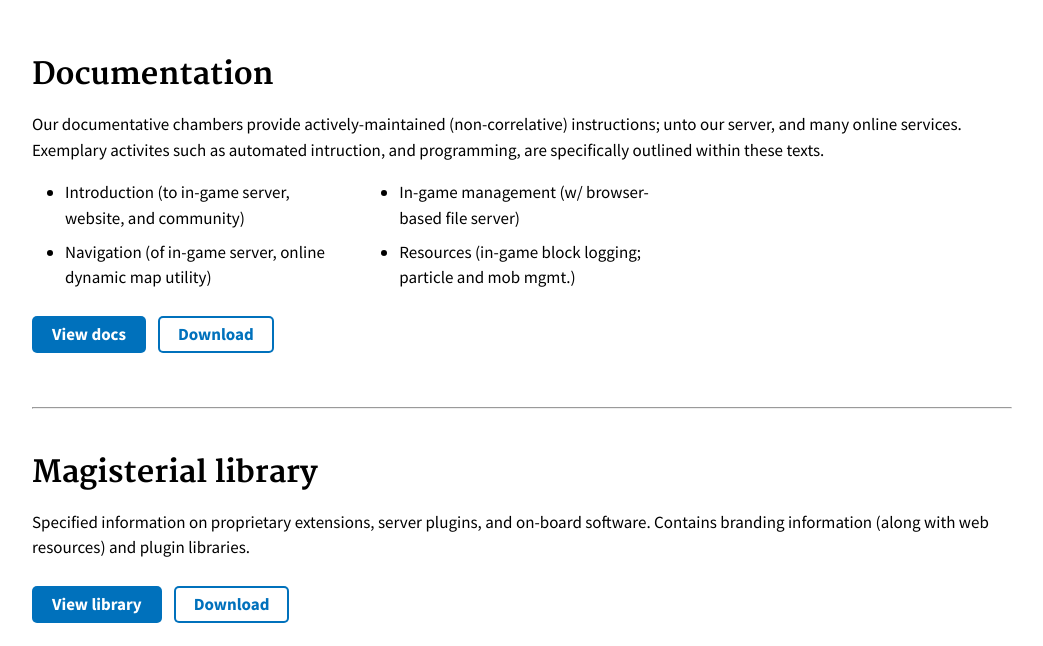
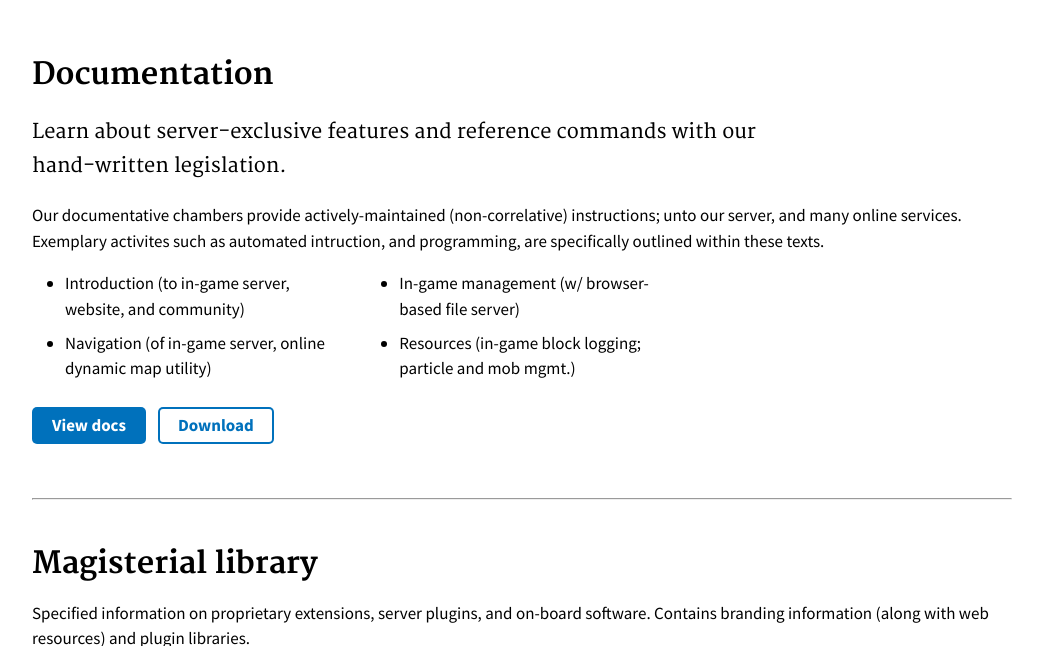
Before and after one commit to serrif/website, a Jekyll site: the page built from main/docs/centre.md, in a window 1280 px wide and 900 px high, cut to the strip 254-900 px from the top of the window. Shown: the whole strip, without its empty margins (118-1161 px from the left). Built offline with Jekyll 4.4.1, drawn with Linux system fonts in a browser that asks for light colours.

Commit message:
Update centre.md

```diff
--- a/main/docs/centre.md
+++ b/main/docs/centre.md
@@ -13,6 +13,9 @@ tagline: We're a modern, creative community.
 ---
 
 ## Documentation
+Learn about server-exclusive features and reference commands with our hand-written legislation.
+{: .usa-font-lead }
+
 Our documentative chambers provide actively-maintained (non-correlative) instructions; unto our server, and many online services. Exemplary activites such as automated intruction, and programming, are specifically outlined within these texts.
 
   <div class="usa-grid-full">
```
